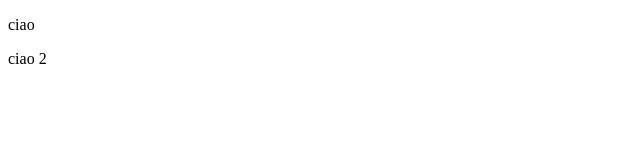
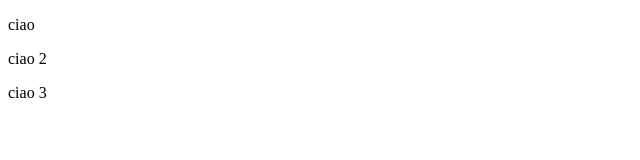
Before and after one commit to Angeloplayer/progetto, a plain HTML site: page index.html in a window 1280 px wide. Shown: the full height of the page, 0-640 px from the left. Drawn offline with Linux system fonts and the light colour scheme.

Commit message:
Aggiunta terzo paragrafo

```diff
--- a/index.html
+++ b/index.html
@@ -8,5 +8,6 @@
     <body>
         <p>ciao</p>
         <p>ciao 2</p>
+        <p>ciao 3</p>
     </body>
 </html>
```
